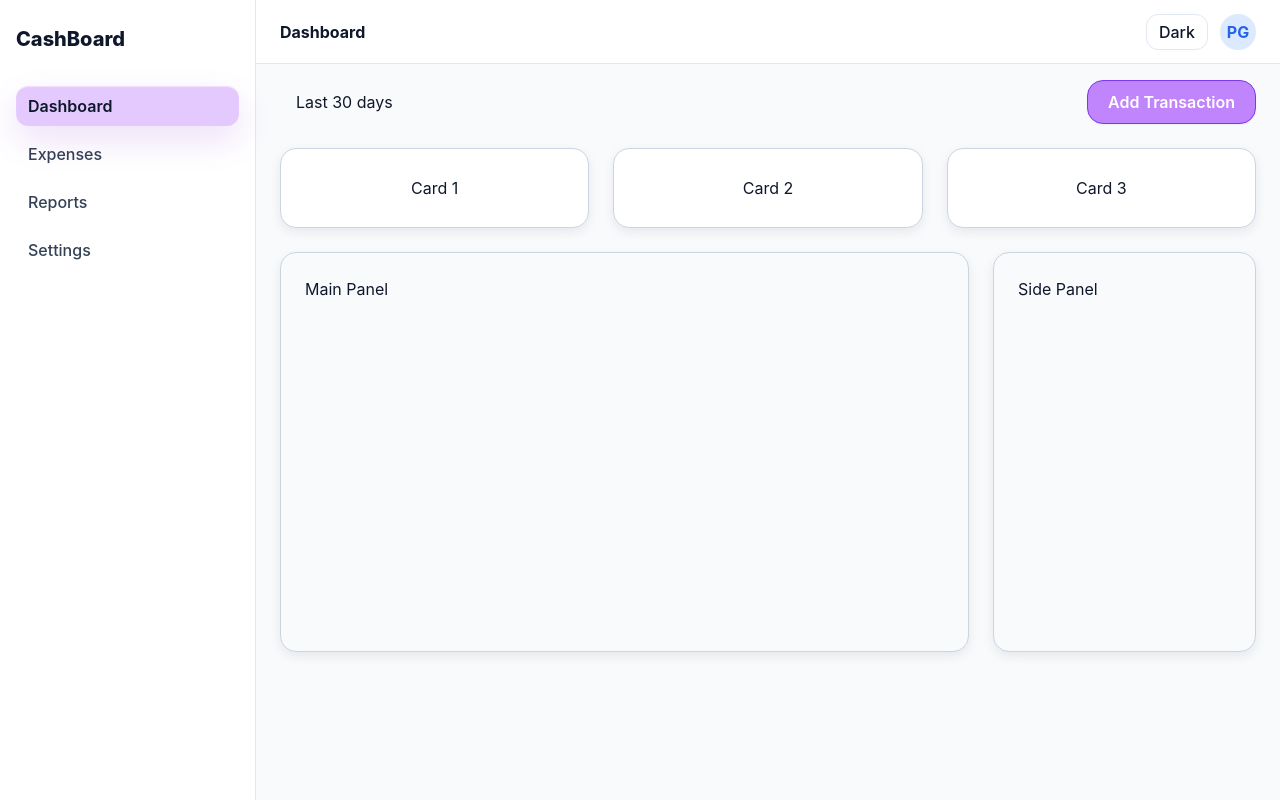
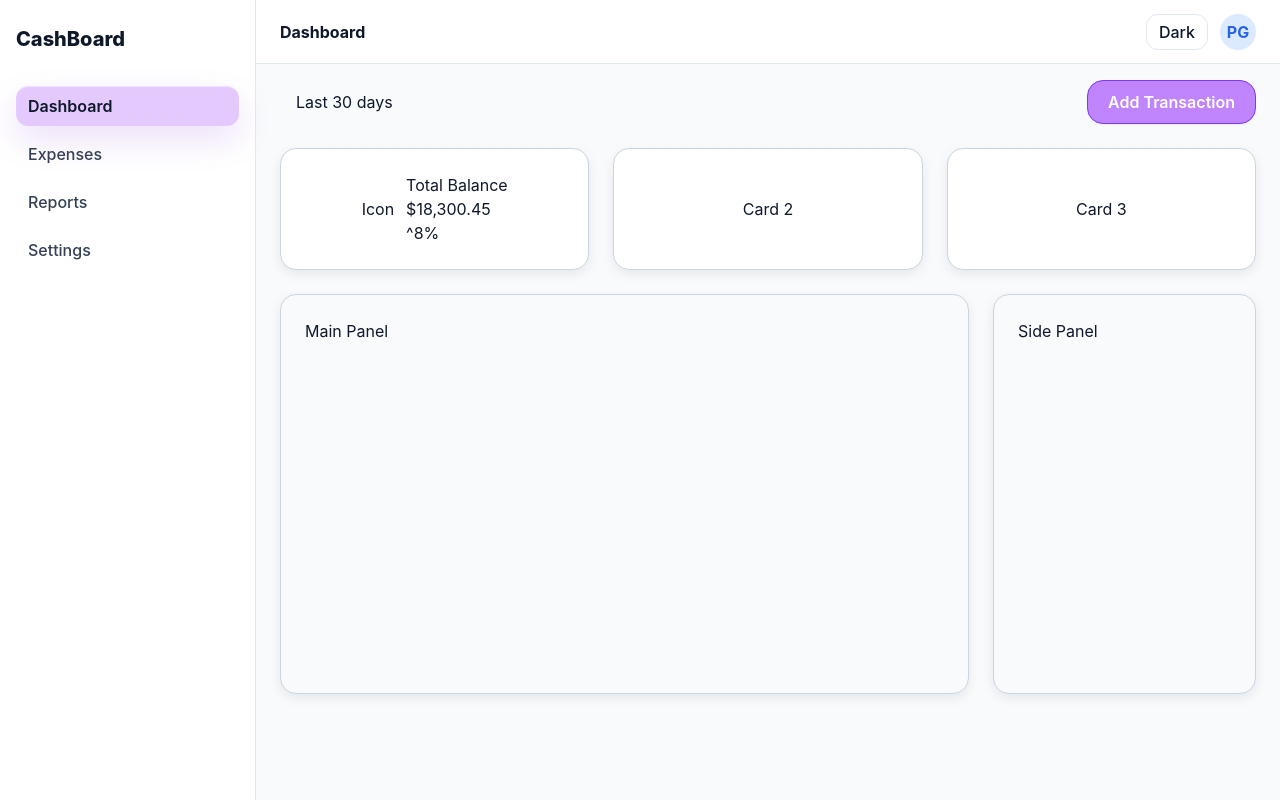
Before and after one commit to Gurmis/CashBoard, a Vue app: page / in a window 1280 px wide. Built offline with nearby package versions, Linux system fonts and the light colour scheme.

Commit message:
stat card page level composition

```diff
--- a/src/view/DashboardView.vue
+++ b/src/view/DashboardView.vue
@@ -11,9 +11,18 @@
       </div>
     </div>
     <div class="dashboard-stats">
-      <div class="dashboard-stats__card surface">Card 1</div>
-      <div class="dashboard-stats__card surface">Card 2</div>
-      <div class="dashboard-stats__card surface">Card 3</div>
+      <div class="stat-card surface">
+        <div class="stat-card__icon">Icon</div>
+        <div class="stat-card__content">
+          <div class="stat-card__label">Total Balance</div>
+          <div class="stat-card__summary">
+            <div class="stat-card__value">$18,300.45</div>
+            <div class="stat-card__trend">^8%</div>
+          </div>
+        </div>
+      </div>
+      <div class="stat-card surface">Card 2</div>
+      <div class="stat-card surface">Card 3</div>
     </div>
     <div class="dashboard-content">
       <div class="dashboard-content__main-panel surface">Main Panel</div>
@@ -26,7 +35,6 @@
 </script>
 
 <style lang="scss" scoped>
-
 .dashboard {
   display: flex;
   flex-direction: column;
@@ -85,9 +93,9 @@
   gap: 24px;
 }
 
-.dashboard-stats__card {
+.stat-card {
   display: flex;
-  flex-direction: column;
+  flex-direction: row;
   justify-content: center;
   align-items: center;
   gap: 12px;
@@ -96,6 +104,20 @@
   background: var(--card-bg);
   color: var(--text-primary);
 }
+
+.stats-card__content {
+  display: flex;
+  flex-direction: column;
+  gap: 4px;
+}
+
+.stats-card__summary {
+  display: flex;
+  flex-direction: row;
+  align-items: baseline;
+  gap: 8px;
+}
+
 
 .dashboard-content {
   display: flex;
```
